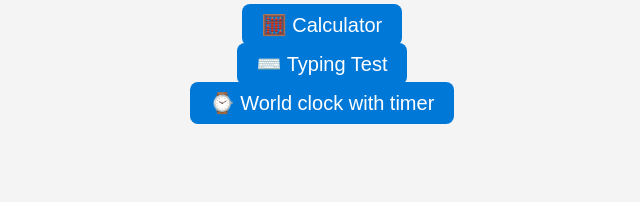
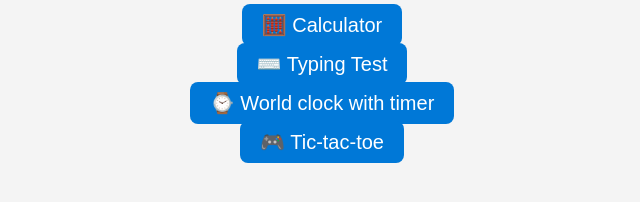
Before and after one commit to Vamja-Dev/myweb, a plain HTML site: page index.html in a window 1280 px wide. Shown: the part 152-354 px from the top of the page, without its empty margins (318-958 px from the left). Drawn offline with Linux system fonts and the light colour scheme.

Commit message:
Update index.html

```diff
--- a/index.html
+++ b/index.html
@@ -43,6 +43,7 @@
     <li><a href="calc.html">🧮 Calculator</a></li>
     <li><a href="type.html">⌨️ Typing Test</a></li>
     <li><a href="watch.html">⌚ World clock with timer</a></li>
+    <li><a href="Tic‑tac‑toe.html">🎮 Tic‑tac‑toe </a></li>
   </ul>
 </body>
 </html>
```
